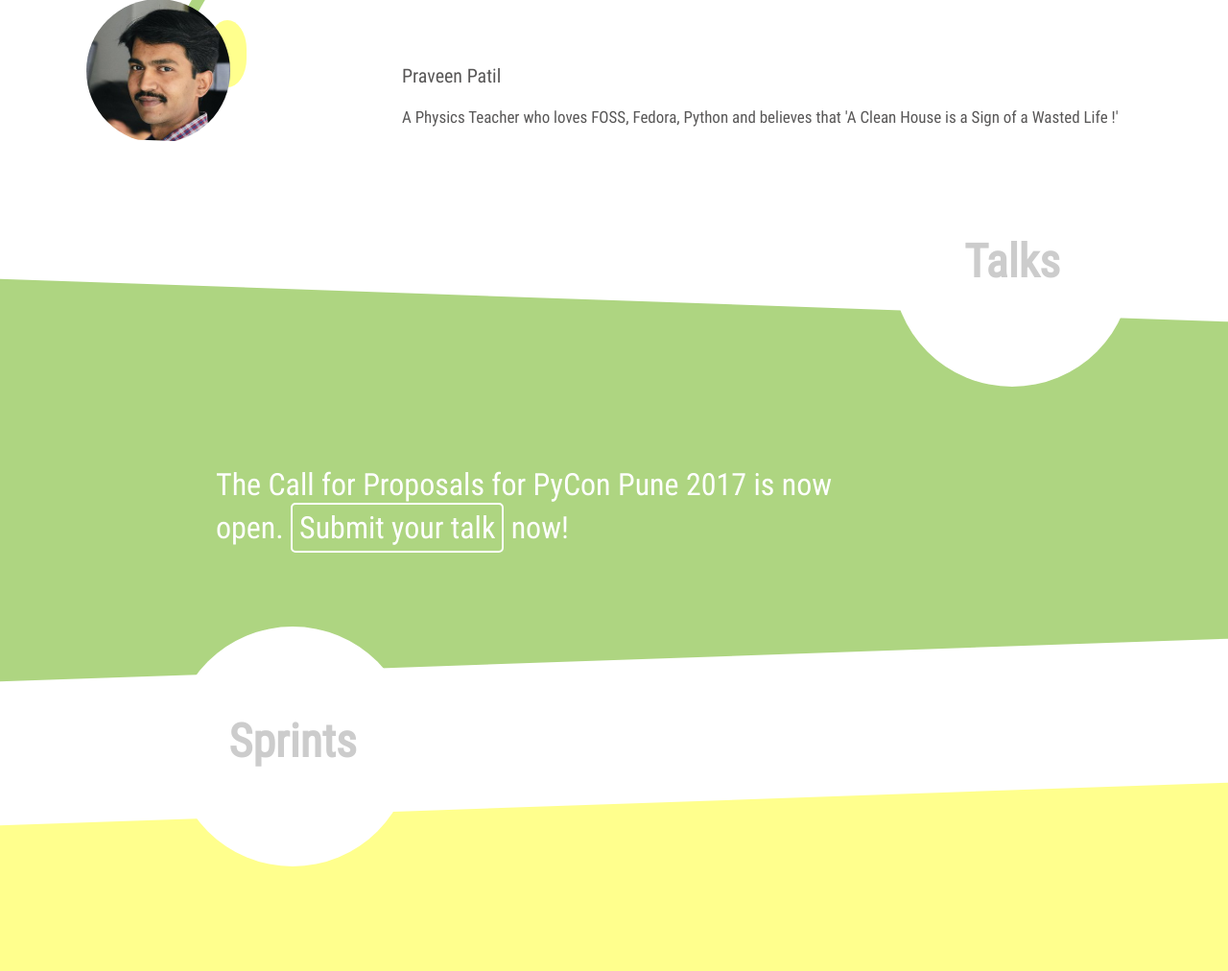
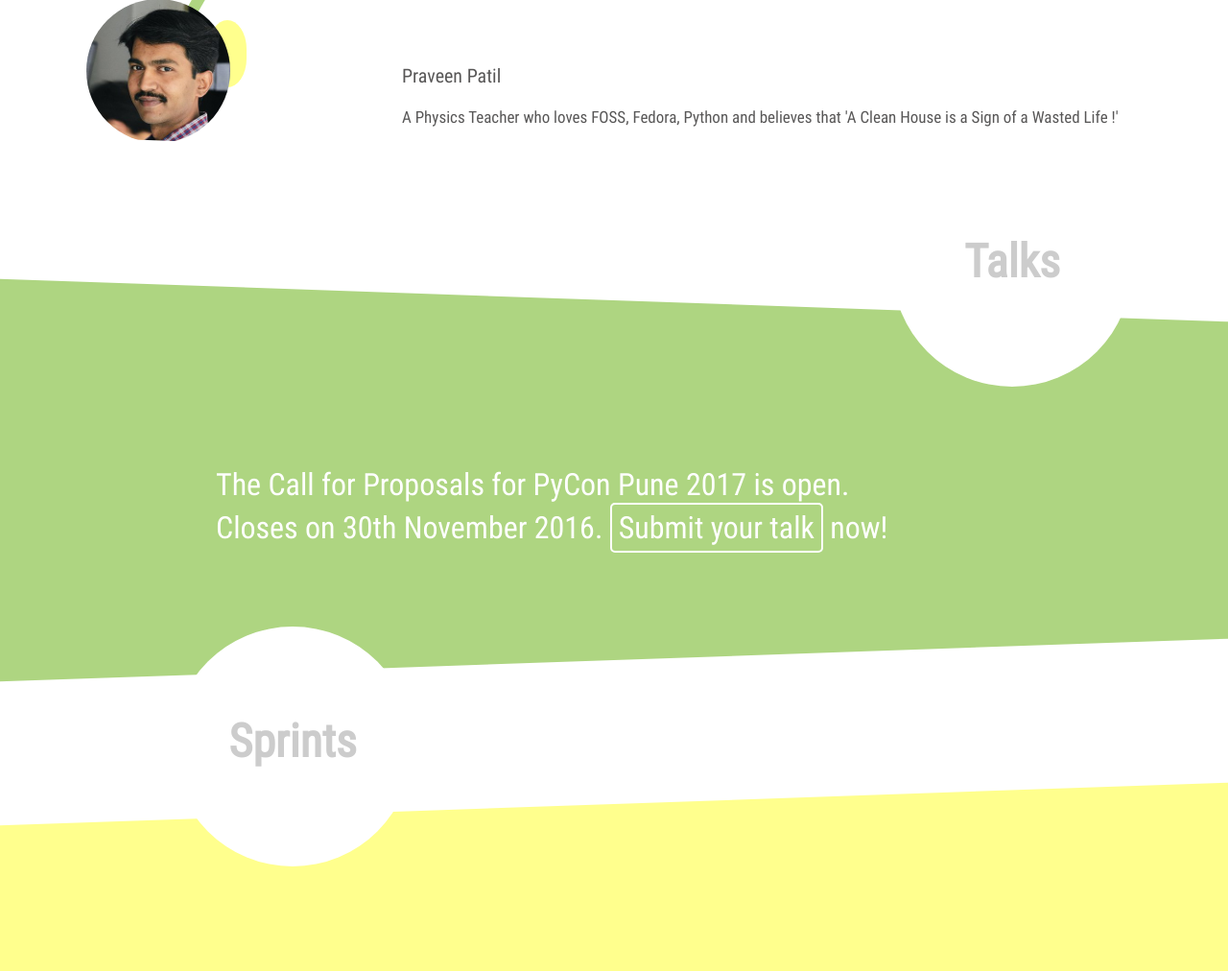
Before and after one commit to PyConPune/pune.pycon.org, a Python web app: template templates/index.html in a window 1280 px wide. Shown: the part 2112-3124 px from the top of the page at 96% size. Run offline with Jinja, Linux system fonts and the light colour scheme; the template is opened without the code that fills it, so the values that code supplies are empty; some libraries are stand-ins or nearby versions.

Commit message:
Add when the CFP closes

```diff
--- a/index.html
+++ b/index.html
@@ -107,7 +107,7 @@
           <div class="skew-up"></div>
           <div class="circle">Talks</div>
           <div class="b-f content">
-            The Call for Proposals for PyCon Pune 2017 is now open. <span class="s-y-t"><a href="https://pyconpune.talkfunnel.com/2017/">Submit your talk</a></span> now!
+            The Call for Proposals for PyCon Pune 2017 is open. <br/>Closes on 30th November 2016. <span class="s-y-t"><a href="https://pyconpune.talkfunnel.com/2017/">Submit your talk</a></span> now!
           </div>
       </div><!-- green-fold -->
 
--- a/templates/index.html
+++ b/templates/index.html
@@ -87,7 +87,7 @@
           <div class="skew-up"></div>
           <div class="circle">Talks</div>
           <div class="b-f content">
-            The Call for Proposals for PyCon Pune 2017 is now open. <span class="s-y-t"><a href="https://pyconpune.talkfunnel.com/2017/">Submit your talk</a></span> now!
+            The Call for Proposals for PyCon Pune 2017 is open. <br/>Closes on 30th November 2016. <span class="s-y-t"><a href="https://pyconpune.talkfunnel.com/2017/">Submit your talk</a></span> now!
           </div>
       </div><!-- green-fold -->
 
```
